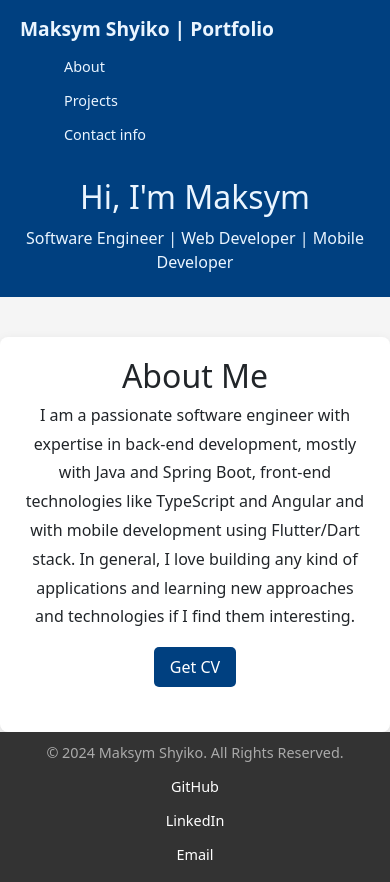
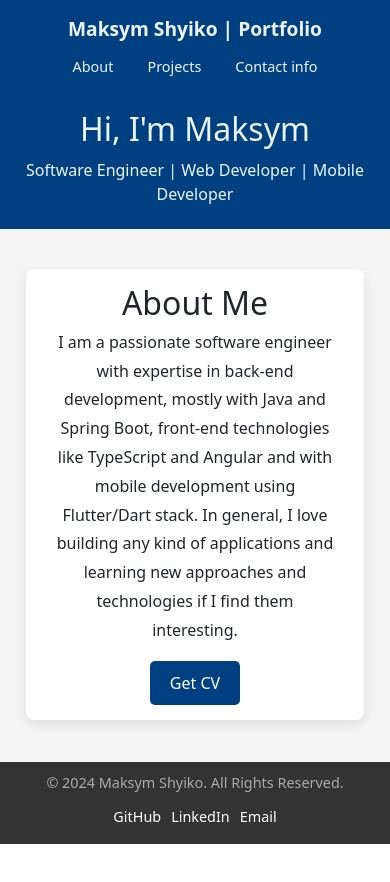
Before and after one commit to M-Bell/Portfolio_FE, an Angular app: page /#/home in a window 390 px wide. After the commit the page ends 844 px from the top, so only its background shows below. Built offline with nearby package versions, Linux system fonts and the light colour scheme.

Commit message:
Fitted home page for mobile

```diff
--- a/src/app/layouts/content/home/home.component.css
+++ b/src/app/layouts/content/home/home.component.css
@@ -23,7 +23,7 @@
 
 /* Other content below the hero */
 .about-section {
-  max-width: 800px;
+  max-width: 100vh;
   background-color: #fff;
   padding: 15px 30px 0px 30px;
   border-radius: 8px;
@@ -53,7 +53,7 @@
 /* Resume Section */
 .resume-section {
   text-align: center;
-  margin: 15px 0 25px 0;
+  margin: 10px 0 15px 0;
 }
 
 .resume-section a {
@@ -71,6 +71,16 @@
   background-color: #7a9abd;
 }
 
+@media (max-width: 1500px) {
+  .about-section {
+    max-width: 60vh;
+  }
+
+  .about-section p {
+    font-size: 1.5rem;
+  }
+}
+
 /* Responsive Design */
 @media (max-width: 768px) {
   .hero-content h1 {
@@ -82,12 +92,16 @@
   }
 
   .about-section {
-    padding: 20px;
+    max-width: 40vh;
+    margin-bottom: 20px;
+  }
+
+  .description-paragraph {
+    font-size: 0.9rem;
   }
 
   .resume-section a {
     font-size: 1rem;
-    padding: 8px 16px;
   }
 }
 
--- a/src/app/layouts/content/home/home.component.html
+++ b/src/app/layouts/content/home/home.component.html
@@ -9,7 +9,7 @@
   <!-- About Section -->
   <section id="about" class="about-section">
     <h2>About Me</h2>
-    <p>
+    <p class="description-paragraph">
       I am a passionate software engineer with expertise in back-end
       development, mostly with Java and Spring Boot, front-end technologies like
       TypeScript and Angular and with mobile development using Flutter/Dart
--- a/src/app/layouts/footer/footer/footer.component.css
+++ b/src/app/layouts/footer/footer/footer.component.css
@@ -44,7 +44,6 @@ footer li.link a:hover {
   }
 
   footer ul.social-links {
-    flex-direction: column; /* Stack the social links vertically */
     gap: 10px; /* Reduce space between links */
   }
 
--- a/src/app/layouts/header/header/header.component.css
+++ b/src/app/layouts/header/header/header.component.css
@@ -25,7 +25,7 @@ nav .title a {
 
 /* Underline effect on hover */
 nav .title a::after {
-    content: '';
+  content: "";
   position: absolute;
   left: 0;
   bottom: -3px; /* Adjust to position the underline */
@@ -42,12 +42,14 @@ nav .title a {
   transform: scaleX(1); /* Expand the underline to full width */
   transform-origin: bottom left;
 }
+
 /* Navigation Links */
 nav ul.routing-block {
   list-style: none; /* Remove bullet points */
   display: flex; /* Align the items horizontally */
   gap: 20px; /* Space between the links */
   margin-bottom: 0;
+  padding-left: 0rem;
 }
 
 /* Individual Link Styling */
@@ -68,11 +70,10 @@ nav li.route a:hover {
 @media (max-width: 768px) {
   nav {
     flex-direction: column; /* Stack the title and nav links vertically */
-    align-items: flex-start; /* Align everything to the left */
   }
 
   nav ul.routing-block {
-    flex-direction: column; /* Stack the links vertically */
+    flex-direction: row; /* Stack the links vertically */
     gap: 10px; /* Reduce space between links */
     margin-top: 10px; /* Add space between title and links */
   }
```
Lines whose indentation alone changed are shown as unchanged.
